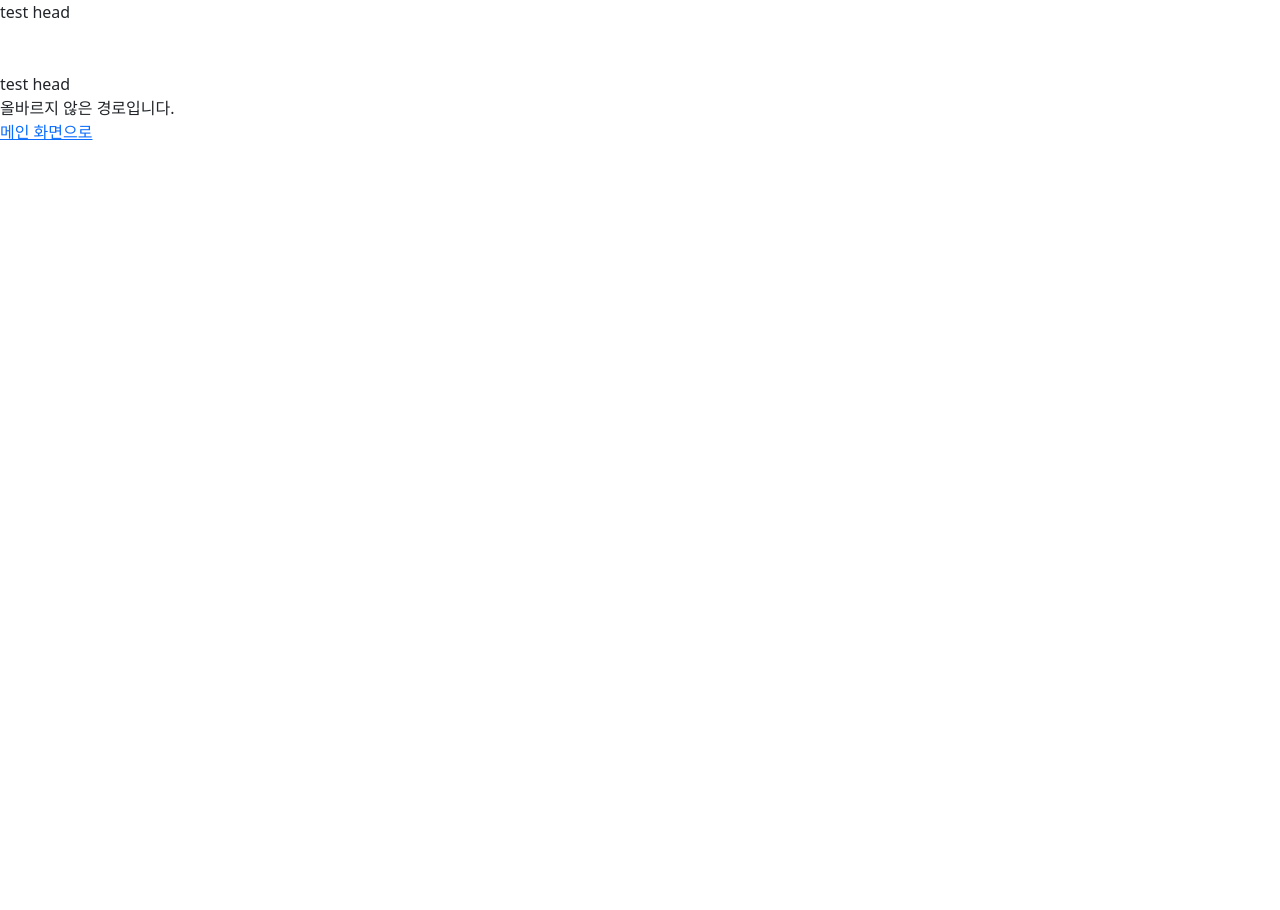
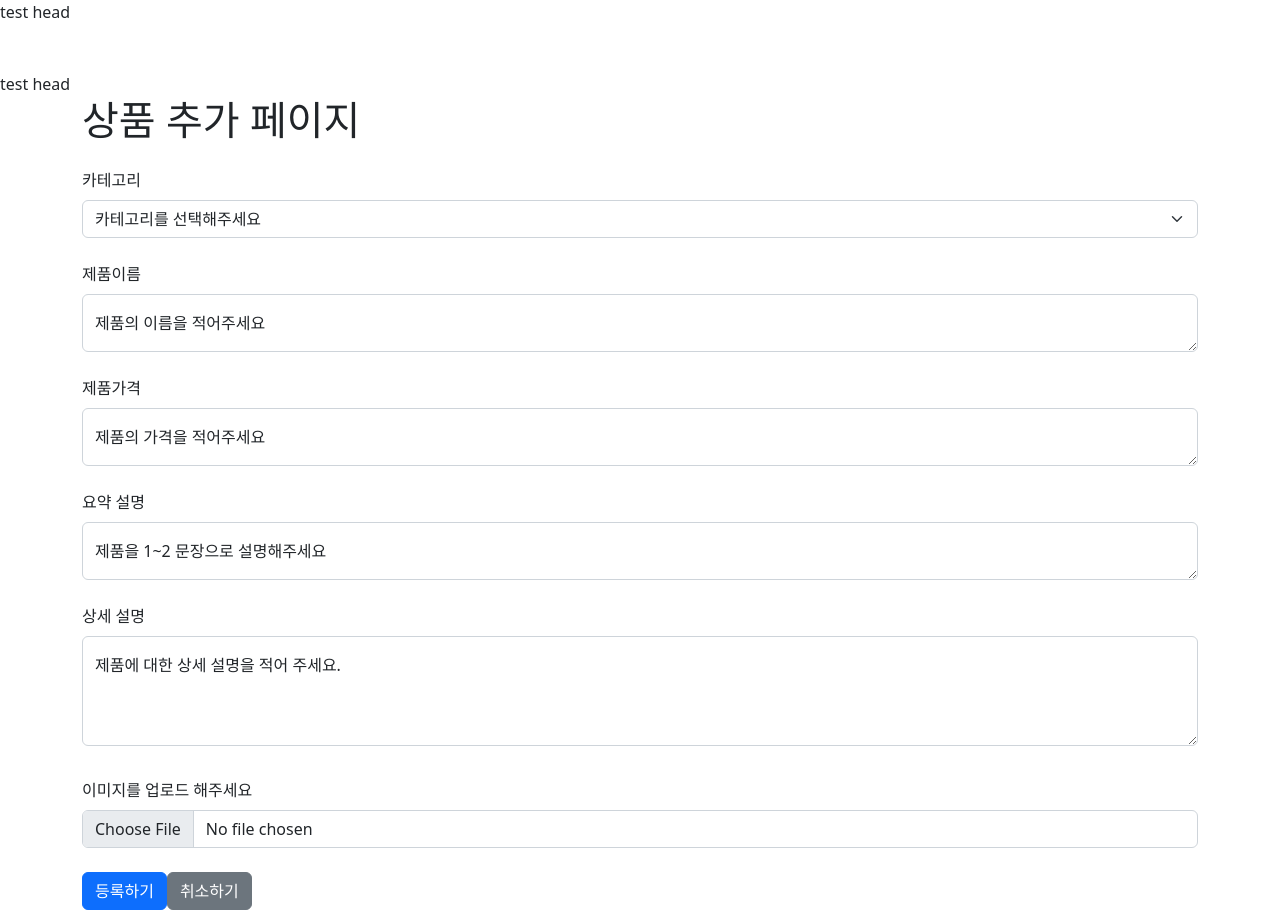
Before and after one commit to thatslifebro/Elice_Web_project1, a React (Create React App) app in the folder client/: page /AddProduct in a window 1280 px wide. Before the commit the page ends 800 px from the top, so only its background shows below. Built offline with nearby package versions, Linux system fonts and the light colour scheme.

Commit message:
AddProductForm 작성 중

```diff
--- a/client/package.json
+++ b/client/package.json
@@ -6,6 +6,7 @@
     "@testing-library/jest-dom": "^5.16.5",
     "@testing-library/react": "^13.4.0",
     "@testing-library/user-event": "^13.5.0",
+    "axios": "^1.3.1",
     "bootstrap": "^5.2.3",
     "react": "^18.2.0",
     "react-bootstrap": "^2.7.0",
--- a/client/src/App.js
+++ b/client/src/App.js
@@ -3,6 +3,7 @@ import './App.css';
 import RegisterForm from './component/RegisterForm';
 import 'bootstrap/dist/css/bootstrap.min.css';
 import LoginForm from './component/LoginForm';
+import AddProduct from './component/AddProduct';
 import { BrowserRouter as Router, Routes, Route, Link } from 'react-router-dom';
 
 function App() {
@@ -23,6 +24,7 @@ function App() {
         <Route path="/register" element={<RegisterForm />}>
           회원가입 화면
         </Route>
+        <Route path="/AddProduct" element={<AddProduct />}></Route>
         <Route path="*" element={<NotFound />} />
       </Routes>
     </Router>
--- /dev/null
+++ b/client/src/component/AddProduct.jsx
@@ -0,0 +1,231 @@
+import React, { useEffect, useState, useRef } from 'react';
+import axios from 'axios';
+import {
+  Button,
+  Form,
+  Stack,
+  Row,
+  Col,
+  Container,
+  Nav,
+  FloatingLabel,
+  Modal,
+} from 'react-bootstrap';
+
+function AddProduct() {
+  //등록하기 버튼
+  const [show, setShow] = useState(false);
+  //취소하기 버튼
+  const [show2, setShow2] = useState(false);
+
+  //등록하기 버튼 핸들러
+  const handleClose = () => setShow(false);
+  const handleShow = () => setShow(true);
+  //작성취소 버튼 핸들러
+  const handleShow2 = () => setShow2(true);
+
+  const [category, setCategory] = useState('');
+  const [title, setTitle] = useState();
+  const [price, setPrice] = useState('');
+  const [shortDiscription, setShortDiscription] = useState('');
+  const [discription, setDiscription] = useState('');
+  const [file, setFile] = useState('');
+
+  const handleCategory = (event) => {
+    event.preventDefault();
+    setCategory(event.target.value);
+  };
+  const handleTitle = (event) => {
+    event.preventDefault();
+    setTitle(event.target.value);
+  };
+  const handlePrice = (event) => {
+    event.preventDefault();
+    setPrice(event.target.value);
+  };
+  const handleShortdisc = (event) => {
+    event.preventDefault();
+    setShortDiscription(event.target.value);
+  };
+  const handleDisc = (event) => {
+    event.preventDefault();
+    setDiscription(event.target.value);
+  };
+
+  const onChangeImg = (e) => {
+    e.preventDefault();
+    const formData = new FormData();
+
+    if (e.target.files) {
+      const uploadFile = e.target.files[0];
+      formData.append('file', uploadFile);
+      setFile(uploadFile);
+      console.log(uploadFile);
+      console.log('===useState===');
+      console.log(file);
+    }
+  };
+  const onPrint = () => {
+    console.log(file);
+  };
+
+  //버튼 클릭 후 post 전송 핸들러
+  const onClickPost = (event) => {
+    event.preventDefault();
+    const formData = new FormData();
+    formData.append('category', category);
+    formData.append('title', title);
+    formData.append('price', price);
+    formData.append('shortDiscription', shortDiscription);
+    formData.append('discription', discription);
+    formData.append('file', 'image');
+    axios({
+      method: 'post',
+      url: 'http://localhost:3001/api/Products',
+      data: formData,
+    })
+      .then((result) => {
+        console.log('요청성공');
+        console.log(result);
+      })
+      .catch((error) => {
+        console.log('요청실패');
+        console.log(error);
+      });
+  };
+
+  return (
+    <Container fluid="md">
+      <div>
+        <h1 className="mb-4">상품 추가 페이지</h1>
+      </div>
+      <div>
+        <Form.Label htmlFor="SelectCategory">카테고리</Form.Label>
+        <Form.Select
+          className="mb-4"
+          id="SelectCategory"
+          aria-label="Default select example"
+          onChange={handleCategory}
+        >
+          <option>카테고리를 선택해주세요</option>
+          <option value="과일류">과일류</option>
+          <option value="육류">육류</option>
+          <option value="채소류">채소류</option>
+        </Form.Select>
+      </div>
+      <Stack gap={2}>
+        <div>
+          <Form.Label htmlFor="ProductTitle">제품이름</Form.Label>
+          <FloatingLabel
+            controlId="floatingTextarea"
+            label="제품의 이름을 적어주세요"
+            className="mb-4"
+            onChange={handleTitle}
+          >
+            <Form.Control as="textarea" placeholder="Leave a comment here" />
+          </FloatingLabel>
+        </div>
+      </Stack>
+      <Stack gap={2}>
+        <div>
+          <Form.Label htmlFor="ProductTitle">제품가격</Form.Label>
+          <FloatingLabel
+            controlId="floatingTextarea"
+            label="제품의 가격을 적어주세요"
+            className="mb-4"
+            type="Number"
+            onChange={handlePrice}
+          >
+            <Form.Control
+              type="text"
+              onChange={handleShortdisc}
+              as="textarea"
+              placeholder="Leave a comment here"
+            />
+          </FloatingLabel>
+        </div>
+      </Stack>
+      <Stack gap={2}>
+        <div>
+          <Form.Label htmlFor="ProductTitle">요약 설명</Form.Label>
+          <FloatingLabel
+            controlId="floatingTextarea"
+            label="제품을 1~2 문장으로 설명해주세요"
+            className="mb-4"
+            type="text"
+            onChange={handleShortdisc}
+          >
+            <Form.Control as="textarea" placeholder="Leave a comment here" />
+          </FloatingLabel>
+          <Form.Label htmlFor="ProductTitle">상세 설명</Form.Label>
+          <FloatingLabel
+            controlId="floatingTextarea2"
+            label="제품에 대한 상세 설명을 적어 주세요."
+            type="text"
+            onChange={handleDisc}
+          >
+            <Form.Control
+              as="textarea"
+              placeholder="Leave a comment here"
+              style={{ height: '110px' }}
+              className="mb-4"
+              type="text"
+              onChange={handleDisc}
+            />
+          </FloatingLabel>
+        </div>
+        <Form.Group
+          controlId="formFile"
+          className="mb-4"
+          id="profile-upload"
+          accept="image/*"
+          onChange={onChangeImg}
+        >
+          <Form.Label>이미지를 업로드 해주세요</Form.Label>
+          <Form.Control type="file" />
+        </Form.Group>
+      </Stack>
+
+      <Col>
+        <Button variant="primary" onClick={handleShow}>
+          등록하기
+        </Button>
+        <Modal show={show} onHide={handleClose} animation={false}>
+          <Modal.Header closeButton>
+            <Modal.Title>제품 등록 확인</Modal.Title>
+          </Modal.Header>
+          <Modal.Body>바로 제품을 등록하시겠습니까?</Modal.Body>
+          <Modal.Footer>
+            <Button variant="primary" type="submit" onClick={onClickPost}>
+              등록하기
+            </Button>
+            <Button variant="secondary" onClick={handleClose}>
+              취소하기
+            </Button>
+          </Modal.Footer>
+        </Modal>
+
+        <Button variant="secondary" onClick={handleShow2}>
+          취소하기
+        </Button>
+
+        <Modal show={show2} onHide={handleClose} animation={false}>
+          <Modal.Header closeButton>
+            <Modal.Title>제품 취소 확인</Modal.Title>
+          </Modal.Header>
+          <Modal.Body>작성중인 작업을 취소하시겠습니까?</Modal.Body>
+          <Modal.Footer>
+            <Button variant="primary" onClick={handleClose}>
+              계속해서 작성하기
+            </Button>
+            <Button variant="secondary" onClick={handleClose}>
+              작성 취소
+            </Button>
+          </Modal.Footer>
+        </Modal>
+      </Col>
+    </Container>
+  );
+}
+
+export default AddProduct;
```
Also changed, not shown: 1 other file (tests, documents, lock files or other folders).
